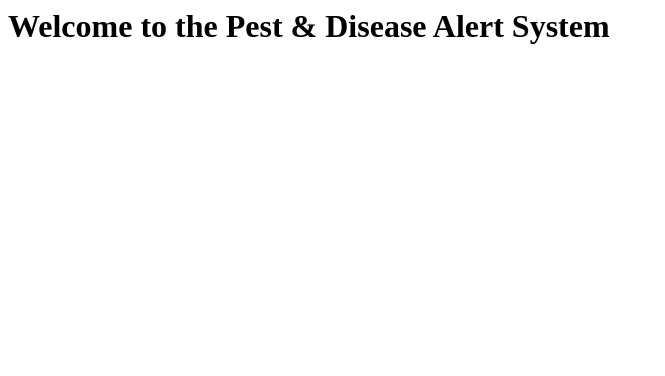
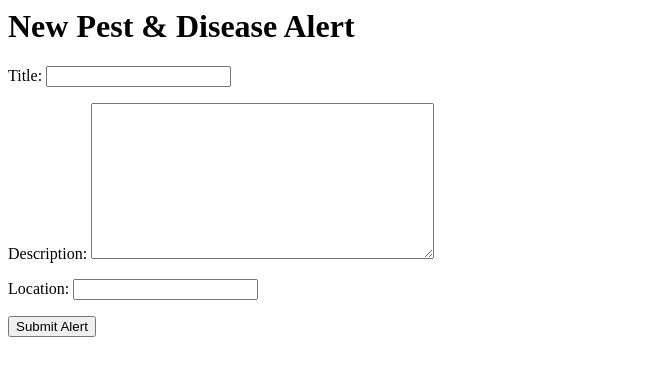
Before and after one commit to initVD/pest-alert-system, a Django app: page / in a window 1280 px wide. Shown: the top 376 px of the page, without its empty margins (0-665 px from the left). Run offline with Django 5.2, Linux system fonts and the light colour scheme.

Commit message:
feat: Add form to create new alerts

```diff
--- /dev/null
+++ b/alerts/forms.py
@@ -0,0 +1,7 @@
+from django import forms
+from .models import Alert
+
+class AlertForm(forms.ModelForm):
+    class Meta:
+        model = Alert
+        fields = ['title', 'description', 'location']
--- a/alerts/templates/alerts/index.html
+++ b/alerts/templates/alerts/index.html
@@ -1 +1,7 @@
-<h1>Welcome to the Pest & Disease Alert System</h1>
+<h1>New Pest & Disease Alert</h1>
+
+<form method="POST">
+    {% csrf_token %}
+    {{ form.as_p }}
+    <button type="submit">Submit Alert</button>
+</form>
--- a/alerts/views.py
+++ b/alerts/views.py
@@ -1,5 +1,14 @@
-from django.shortcuts import render
+from django.shortcuts import render, redirect
+from .models import Alert
+from .forms import AlertForm
 
-# Create your views here.
 def index(request):
-    return render(request, 'alerts/index.html') # Correct
+    if request.method == 'POST':
+        form = AlertForm(request.POST)
+        if form.is_valid():
+            form.save()
+            return redirect('index')
+    else:
+        form = AlertForm()
+
+    return render(request, 'alerts/index.html', {'form': form})
```
